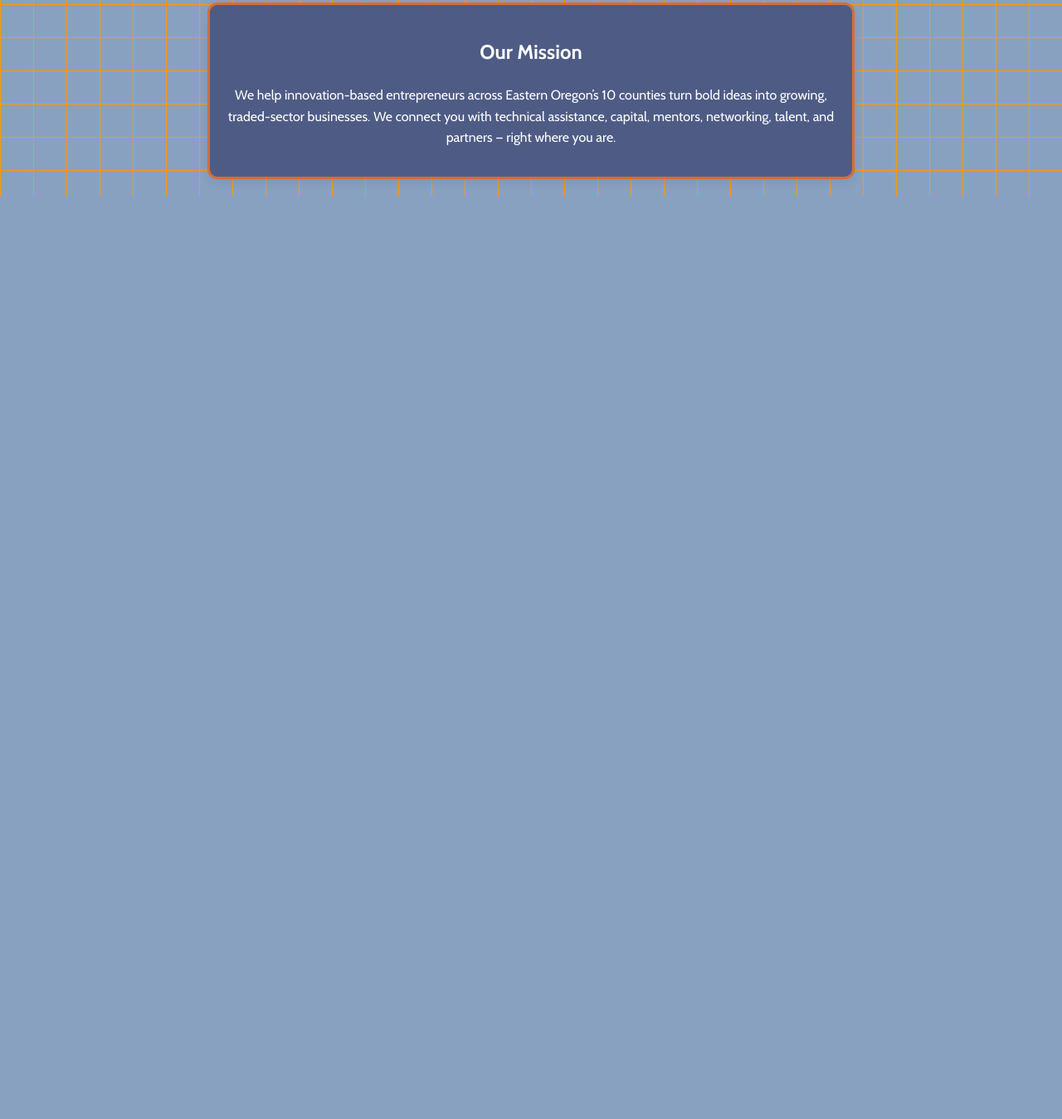
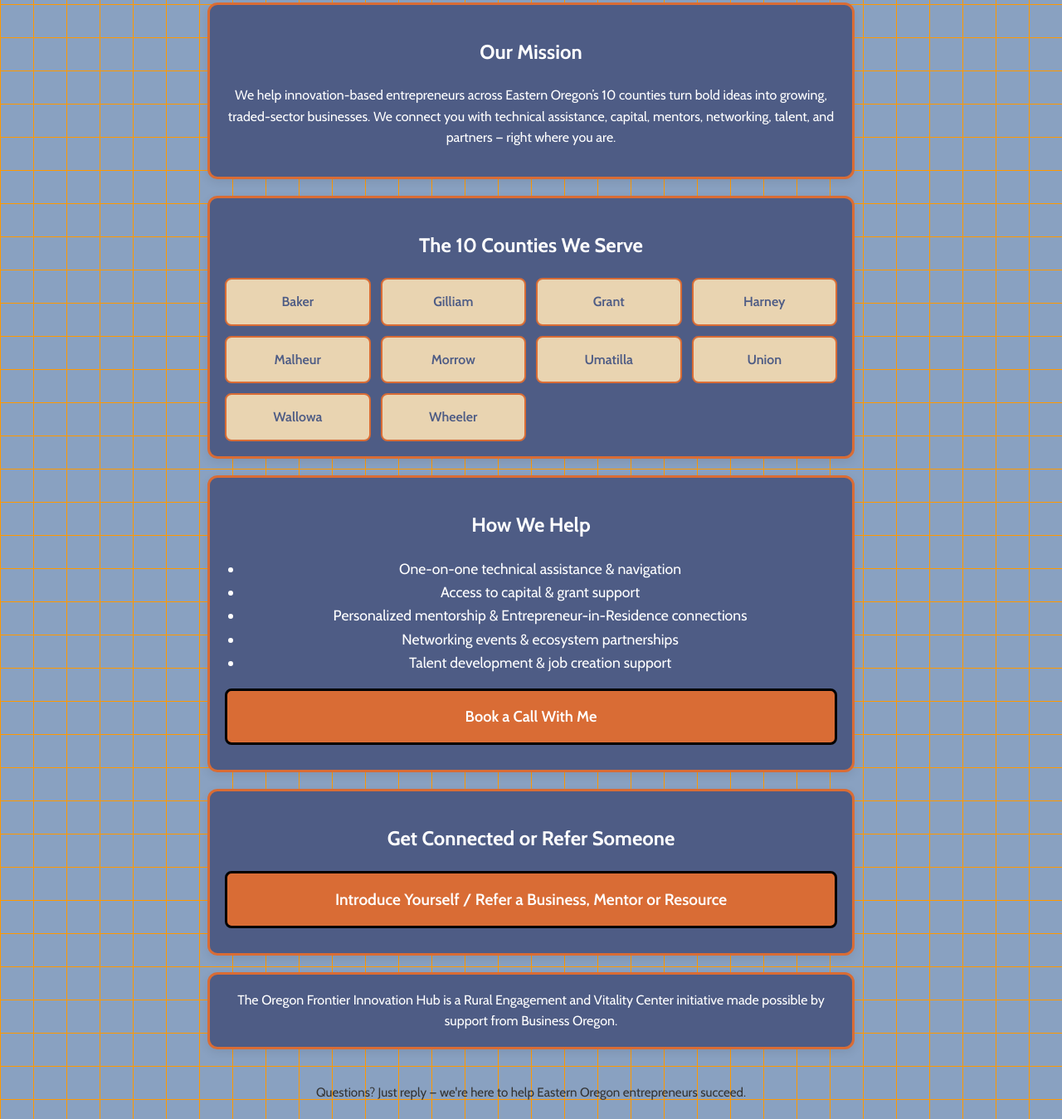
Before and after one commit to swagfam/ofih-digital-hub, a plain HTML site: page index.html in a window 1280 px wide. Shown: the part 635-1984 px from the top of the page at 83% size. Before the commit the page ends 871 px from the top, so only its background shows below. Drawn offline with Linux system fonts and the light colour scheme.

Commit message:
Update index.html

```diff
--- a/index.html
+++ b/index.html
@@ -58,7 +58,7 @@
             box-shadow: 0 8px 20px rgba(0,0,0,0.15);
             border: 4px solid var(--navy);
         }
-        .logo-wordmark { max-width: 323px; height: auto; }   /* 15% smaller */
+        .logo-wordmark { max-width: 291px; height: auto; }   /* another 10% smaller */
         .photo {
             width: 195px;
             height: 195px;
@@ -125,4 +125,42 @@
         </div>
         <div class="section">
             <h2>Our Mission</h2>
-            <p>We help innovation-based entrepreneurs across Eastern Oregon’s 10 counties turn bold ideas into growing, traded-sector businesses. We connect you with technical assistance, capital, mentors, networking, talent, and partners — right where you are.</
+            <p>We help innovation-based entrepreneurs across Eastern Oregon’s 10 counties turn bold ideas into growing, traded-sector businesses. We connect you with technical assistance, capital, mentors, networking, talent, and partners — right where you are.</p>
+        </div>
+        <div class="section">
+            <h2>The 10 Counties We Serve</h2>
+            <div class="counties">
+                <div class="county">Baker</div><div class="county">Gilliam</div><div class="county">Grant</div>
+                <div class="county">Harney</div><div class="county">Malheur</div><div class="county">Morrow</div>
+                <div class="county">Umatilla</div><div class="county">Union</div><div class="county">Wallowa</div>
+                <div class="county">Wheeler</div>
+            </div>
+        </div>
+        <div class="section">
+            <h2>How We Help</h2>
+            <ul style="font-size:1.1rem; padding-left:22px;">
+                <li>One-on-one technical assistance & navigation</li>
+                <li>Access to capital & grant support</li>
+                <li>Personalized mentorship & Entrepreneur-in-Residence connections</li>
+                <li>Networking events & ecosystem partnerships</li>
+                <li>Talent development & job creation support</li>
+            </ul>
+            <a href="https://calendly.com/cgudell-revcenter/30min" target="_blank" class="btn" style="text-decoration:none; display:block; text-align:center;">Book a Call With Me</a>
+        </div>
+        <div class="section">
+            <h2 style="text-align:center;">Get Connected or Refer Someone</h2>
+            <a href="https://docs.google.com/forms/d/e/1FAIpQLSd9sDNoQCa79VB_P9yo1rIML0vf1FB7EujbusTfIUDsT36xHQ/viewform?usp=header"
+               target="_blank" class="btn" style="text-decoration:none; display:block; text-align:center; font-size:1.2rem;">
+                Introduce Yourself / Refer a Business, Mentor or Resource
+            </a>
+        </div>
+        <!-- Attribution at the very bottom -->
+        <div class="attribution">
+            The Oregon Frontier Innovation Hub is a Rural Engagement and Vitality Center initiative made possible by support from Business Oregon.
+        </div>
+        <p style="text-align:center; font-size:0.95rem; color:#333; margin:40px 0 20px;">
+            Questions? Just reply — we're here to help Eastern Oregon entrepreneurs succeed.
+        </p>
+    </div>
+</body>
+</html>
```
